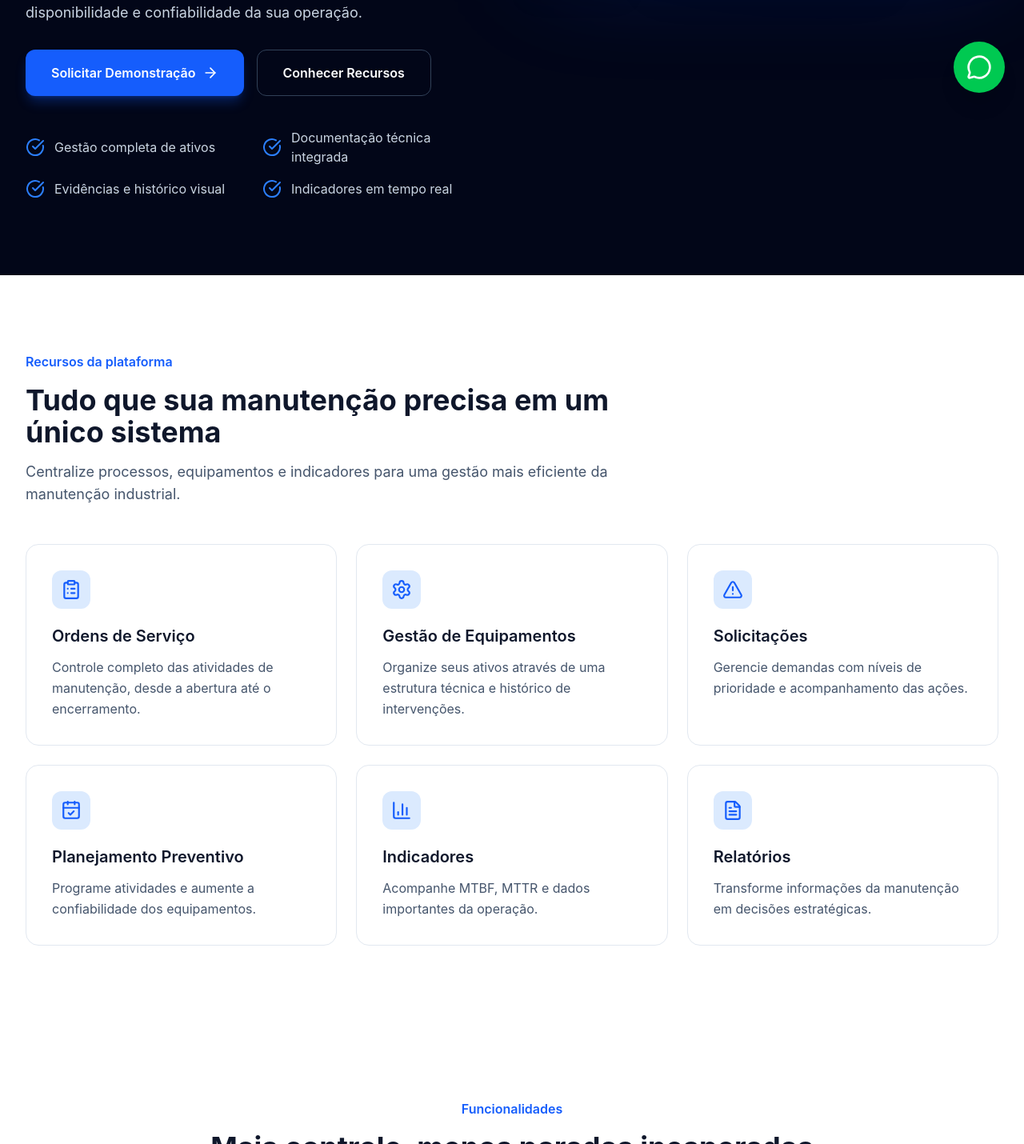
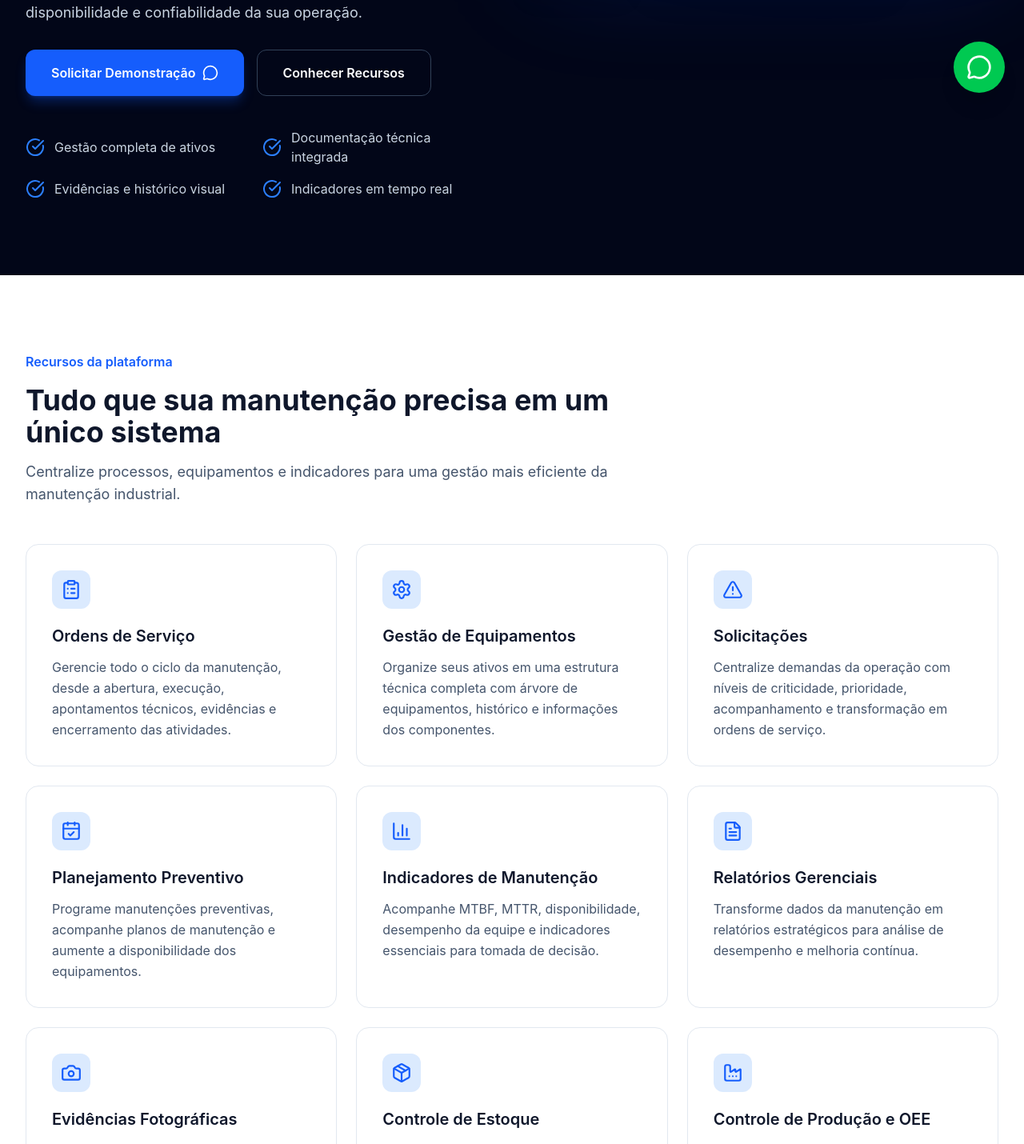
Before and after one commit to gabrielclaumann55/claumann-site, a React (Vite) app: page / in a window 1280 px wide. Shown: the part 660-2090 px from the top of the page at 80% size. Built offline with nearby package versions, Linux system fonts and the light colour scheme.

Commit message:
mudanças estruturais e botoes

```diff
--- a/src/components/Hero/Hero.tsx
+++ b/src/components/Hero/Hero.tsx
@@ -1,10 +1,22 @@
 import { useState } from "react";
-import { ArrowRight, CheckCircle, Play } from "lucide-react";
+import { ArrowRight, CheckCircle, Play, MessageCircle } from "lucide-react";
 import videoDemo from "../../assets/videos/apresentacao.mp4";
 import dashboard from "../../assets/images/dashboard.png";
 
 function Hero() {
   const [openVideo, setOpenVideo] = useState(false);
+  const whatsappNumber = "5541997328757";
+
+const handleWhatsApp = () => {
+  const message = encodeURIComponent(
+    "Olá, gostaria de conhecer a Claumann Sistemas Integrados e solicitar uma demonstração da plataforma de manutenção industrial."
+  );
+
+  window.open(
+    `https://wa.me/${whatsappNumber}?text=${message}`,
+    "_blank"
+  );
+};
 
   return (
     <section className="relative overflow-hidden bg-slate-950 pt-24 text-white">
@@ -49,13 +61,30 @@ function Hero() {
           {/* Botões */}
           <div className="mt-8 flex flex-col gap-4 sm:flex-row">
 
-            <a
-              href="#contato"
-              className="flex items-center justify-center gap-2 rounded-xl bg-blue-600 px-8 py-4 font-semibold text-white shadow-lg shadow-blue-600/30 transition-all duration-300 hover:-translate-y-1 hover:bg-blue-500"
-            >
-              Solicitar Demonstração
-              <ArrowRight size={20} />
-            </a>
+           <button
+  onClick={handleWhatsApp}
+  className="
+    flex
+    items-center
+    justify-center
+    gap-2
+    rounded-xl
+    bg-blue-600
+    px-8
+    py-4
+    font-semibold
+    text-white
+    shadow-lg
+    shadow-blue-600/30
+    transition-all
+    duration-300
+    hover:-translate-y-1
+    hover:bg-blue-500
+  "
+>
+  Solicitar Demonstração
+  <MessageCircle size={20} />
+</button>
 
 
             <a
--- a/src/components/Indicators/Indicators.tsx
+++ b/src/components/Indicators/Indicators.tsx
@@ -1,33 +1,71 @@
-import { Activity, Clock3, BarChart3, ShieldCheck } from "lucide-react";
-
+import {
+  Activity,
+  Clock3,
+  BarChart3,
+  ShieldCheck,
+  Gauge,
+  DollarSign,
+  Users,
+  Wrench
+} from "lucide-react";
 function Indicators() {
  const items = [
   {
     icon: Activity,
     title: "MTBF",
     description:
-        "Monitore o tempo médio entre falhas e aumente a confiabilidade dos equipamentos.",
+      "Analise o tempo médio entre falhas e identifique oportunidades para aumentar a confiabilidade dos equipamentos.",
   },
+
   {
     icon: Clock3,
     title: "MTTR",
     description:
-        "Acompanhe o tempo médio de reparo para reduzir paradas.",
+      "Monitore o tempo médio de reparo e reduza o impacto das paradas no processo produtivo.",
   },
+
+  {
+    icon: Gauge,
+    title: "Disponibilidade",
+    description:
+      "Acompanhe a disponibilidade dos ativos e visualize quais equipamentos impactam sua operação.",
+  },
+
   {
     icon: BarChart3,
-      title: "Indicadores",
+    title: "OEE e Performance",
     description:
-        "Visualize gráficos e métricas para apoiar decisões da manutenção.",
+      "Avalie eficiência operacional, perdas produtivas e principais causas de paradas.",
   },
+
+  {
+    icon: Wrench,
+    title: "Preventiva x Corretiva",
+    description:
+      "Compare a evolução das manutenções preventivas e corretivas para melhorar o planejamento.",
+  },
+
+  {
+    icon: DollarSign,
+    title: "Custos da Manutenção",
+    description:
+      "Tenha visibilidade dos recursos utilizados, peças consumidas e investimentos realizados.",
+  },
+
+  {
+    icon: Users,
+    title: "Performance da Equipe",
+    description:
+      "Acompanhe produtividade, tempo de atendimento e execução das atividades da manutenção.",
+  },
+
   {
     icon: ShieldCheck,
-      title: "Rastreabilidade",
+    title: "Rastreabilidade Total",
     description:
-        "Histórico completo das intervenções realizadas nos ativos.",
+      "Tenha histórico completo dos equipamentos, intervenções, usuários e alterações realizadas.",
   },
 ];
-
   return (
     <section className="bg-slate-900 py-24 text-white">
       <div className="mx-auto max-w-7xl px-8">
@@ -39,12 +77,11 @@ function Indicators() {
           </span>
 
           <h2 className="mt-4 text-4xl font-bold">
-            Gestão baseada em indicadores
+            Decisões baseadas em dados reais
           </h2>
 
           <p className="mt-6 text-slate-300 text-lg">
-            Acompanhe os principais indicadores da manutenção e tenha
-            informações confiáveis para a tomada de decisão.
+           Transforme dados da manutenção em informações estratégicas para reduzir falhas, aumentar disponibilidade e melhorar continuamente seus processos.
           </p>
 
         </div>
--- a/src/components/Pricing/Pricing.tsx
+++ b/src/components/Pricing/Pricing.tsx
@@ -1,19 +1,19 @@
-import { Check } from "lucide-react";
+import { Check, MessageCircle } from "lucide-react";
 
 
 const plans = [
 
   {
     name: "Starter",
-    price: "Sob consulta",
+    price: "Ideal para começar",
     description:
-      "Ideal para empresas que desejam iniciar a digitalização da manutenção industrial.",
+      "Para empresas que desejam iniciar a digitalização da manutenção industrial.",
 
     features: [
       "Abertura e fechamento de Ordens de Serviço",
       "Árvore de Equipamentos",
-      "Dashboard completa",
-      "Histórico de manutenção"
+      "Dashboard de manutenção",
+      "Histórico dos equipamentos"
     ],
 
     highlight: false
@@ -22,9 +22,9 @@ const plans = [
 
   {
     name: "Professional",
-    price: "Sob consulta",
+    price: "Mais escolhido",
     description:
-      "Para empresas que buscam controle completo da manutenção e indicadores operacionais.",
+      "Para empresas que buscam controle completo da manutenção e gestão por indicadores.",
 
     features: [
       "Tudo do plano Starter",
@@ -40,9 +40,9 @@ const plans = [
 
   {
     name: "Plus",
-    price: "Sob consulta",
+    price: "Solução personalizada",
     description:
-      "Solução personalizada para operações industriais com necessidades específicas.",
+      "Para operações industriais que precisam de recursos avançados e adaptações específicas.",
 
     features: [
       "Customizações avançadas",
@@ -56,7 +56,25 @@ const plans = [
 
 ];
 
+
 function Pricing() {
+
+const whatsappNumber = "5541997328757";
+
+
+function handleWhatsApp(plan:string){
+
+const message = encodeURIComponent(
+`Olá, gostaria de conhecer o plano ${plan} da Claumann Sistemas Integrados e saber como implantar a plataforma na minha empresa.`
+);
+
+
+window.open(
+`https://wa.me/${whatsappNumber}?text=${message}`,
+"_blank"
+);
+
+}
 
 
 return (
@@ -98,7 +116,7 @@ Escolha a solução ideal para sua manutenção
 mt-6
 text-slate-300
 ">
-Planos flexíveis para diferentes níveis de maturidade industrial.
+Converse com nosso time e encontre o plano adequado para o nível de maturidade da sua operação.
 </p>
 
 
@@ -120,6 +138,7 @@ lg:grid-cols-3
 <div
 key={index}
 className={`
+
 rounded-3xl
 p-8
 border
@@ -127,10 +146,15 @@ transition
 
 ${
 plan.highlight
+
 ?
+
 "border-blue-500 bg-blue-900/20 scale-105 shadow-xl"
+
 :
+
 "border-slate-700 bg-slate-900"
+
 }
 
 `}
@@ -145,14 +169,16 @@ font-bold
 </h3>
 
 
+
 <div className="
 mt-6
-text-4xl
+text-3xl
 font-bold
+text-blue-400
 ">
 {plan.price}
+</div>
 
-</div>
 
 
 <p className="
@@ -162,15 +188,6 @@ text-slate-300
 {plan.description}
 </p>
 
-
-
-<div className="
-mt-6
-text-sm
-text-blue-300
-">
-
-</div>
 
 
 
@@ -210,27 +227,44 @@ className="text-blue-400"
 
 
 
+
 <button
+
+onClick={() => handleWhatsApp(plan.name)}
+
 className={`
+
 mt-10
 w-full
 rounded-xl
 py-3
 font-semibold
+flex
+items-center
+justify-center
+gap-2
 transition
 
 ${
 plan.highlight
+
 ?
+
 "bg-blue-600 hover:bg-blue-500"
+
 :
+
 "bg-slate-800 hover:bg-slate-700"
+
 }
 
 `}
+
 >
 
-Agendar demonstração
+<MessageCircle size={20}/>
+
+Quero contratar este plano
 
 </button>
 
@@ -240,6 +274,64 @@ Agendar demonstração
 
 
 ))}
+
+
+</div>
+
+
+
+<div className="
+mt-16
+rounded-2xl
+bg-blue-600/20
+border
+border-blue-500/30
+p-8
+text-center
+">
+
+
+<h3 className="
+text-2xl
+font-bold
+">
+
+Pronto para elevar sua manutenção?
+
+</h3>
+
+
+<p className="
+mt-3
+text-slate-300
+">
+
+Fale agora com nossa equipe e descubra como a Claumann pode ajudar sua empresa a reduzir falhas e aumentar a eficiência operacional.
+
+</p>
+
+
+
+<button
+
+onClick={() => handleWhatsApp("implantação")}
+
+className="
+mt-6
+rounded-xl
+bg-blue-600
+px-8
+py-3
+font-semibold
+hover:bg-blue-500
+transition
+"
+
+>
+
+Falar com especialista
+
+</button>
 
 
 </div>
--- a/src/components/Stats/Stats.tsx
+++ b/src/components/Stats/Stats.tsx
@@ -1,50 +1,88 @@
 function Stats() {
+  const stats = [
+    {
+      value: "+500",
+      title: "Equipamentos gerenciados",
+      description:
+        "Organize seus ativos industriais com histórico técnico completo e rastreabilidade."
+    },
+
+    {
+      value: "+10.000",
+      title: "Ordens de Serviço",
+      description:
+        "Controle atividades de manutenção, execução, evidências e encerramentos."
+    },
+
+    {
+      value: "24/7",
+      title: "Acesso à plataforma",
+      description:
+        "Informações disponíveis em nuvem para equipes de manutenção e gestão."
+    },
+
+    {
+      value: "MTBF",
+      title: "Confiabilidade dos ativos",
+      description:
+        "Analise falhas e acompanhe indicadores para melhorar a disponibilidade."
+    }
+  ];
+
   return (
     <section className="bg-blue-600 py-20 text-white">
 
       <div className="mx-auto max-w-7xl px-8">
 
-        <div className="text-center">
+        <div className="text-center max-w-3xl mx-auto">
 
           <h2 className="text-4xl font-bold">
-            Tecnologia para uma manutenção mais eficiente
+            Uma plataforma preparada para a indústria
           </h2>
 
           <p className="mt-6 text-lg text-blue-100">
-            Centralize informações, acompanhe indicadores e tenha mais controle sobre os seus ativos industriais.
+            Centralize equipamentos, processos e indicadores em um único
+            ambiente para uma gestão de manutenção mais eficiente.
           </p>
 
         </div>
 
+
         <div className="mt-16 grid gap-8 md:grid-cols-2 lg:grid-cols-4">
 
-          <div className="text-center">
-            <h3 className="text-5xl font-bold">100%</h3>
-            <p className="mt-3 text-blue-100">
-              Histórico das Ordens de Serviço
-            </p>
-          </div>
+          {stats.map((stat, index) => (
 
-          <div className="text-center">
-            <h3 className="text-5xl font-bold">24/7</h3>
-            <p className="mt-3 text-blue-100">
-              Acesso em nuvem
-            </p>
-          </div>
+            <div
+              key={index}
+              className="
+                text-center
+                rounded-2xl
+                bg-blue-500/30
+                p-8
+                border
+                border-blue-400/30
+                hover:bg-blue-500/40
+                transition
+              "
+            >
 
-          <div className="text-center">
-            <h3 className="text-5xl font-bold">MTBF</h3>
-            <p className="mt-3 text-blue-100">
-              Indicadores de confiabilidade
-            </p>
-          </div>
+              <h3 className="text-5xl font-bold">
+                {stat.value}
+              </h3>
 
-          <div className="text-center">
-            <h3 className="text-5xl font-bold">MTTR</h3>
-            <p className="mt-3 text-blue-100">
-              Indicadores de desempenho
-            </p>
-          </div>
+
+              <p className="mt-3 text-xl font-semibold">
+                {stat.title}
+              </p>
+
+
+              <p className="mt-3 text-blue-100 leading-relaxed">
+                {stat.description}
+              </p>
+
+            </div>
+
+          ))}
 
         </div>
 
--- a/src/components/WhyChoose/WhyChoose.tsx
+++ b/src/components/WhyChoose/WhyChoose.tsx
@@ -1,81 +1,108 @@
 import { CheckCircle } from "lucide-react";
 
 function WhyChoose() {
+
+  const advantages = [
+    {
+      title: "Especializado em manutenção industrial",
+      description:
+        "Uma plataforma criada considerando a rotina real de fábricas, equipes de manutenção e processos industriais."
+    },
+
+    {
+      title: "Controle completo dos ativos",
+      description:
+        "Gerencie equipamentos, componentes, histórico de intervenções e informações técnicas em uma única estrutura."
+    },
+
+    {
+      title: "Redução de paradas e falhas",
+      description:
+        "Utilize indicadores e históricos para identificar problemas, melhorar preventivas e aumentar a disponibilidade."
+    },
+
+    {
+      title: "Rastreabilidade para auditorias",
+      description:
+        "Tenha registros completos de serviços realizados, evidências, responsáveis e alterações do sistema."
+    },
+
+    {
+      title: "Decisões baseadas em dados",
+      description:
+        "Transforme informações da manutenção em indicadores estratégicos como MTBF, MTTR, disponibilidade e desempenho."
+    },
+
+    {
+      title: "Acesso seguro em nuvem",
+      description:
+        "Tenha sua manutenção conectada de qualquer lugar com usuários, permissões e informações sempre disponíveis."
+    }
+  ];
+
+
   return (
     <section className="bg-slate-100 py-24">
 
       <div className="mx-auto max-w-7xl px-8">
 
-        <div className="text-center">
+        <div className="text-center max-w-3xl mx-auto">
 
           <span className="font-semibold text-blue-600">
             Por que escolher a Claumann?
           </span>
 
           <h2 className="mt-4 text-4xl font-bold text-slate-900">
-            Desenvolvido para a indústria
+            Tecnologia aplicada à realidade industrial
           </h2>
 
           <p className="mt-6 text-lg text-slate-600">
-            Uma plataforma criada para aumentar o controle, reduzir paradas
-            e facilitar a gestão da manutenção.
+            Uma plataforma desenvolvida para transformar a manutenção
+            em um processo mais organizado, previsível e eficiente.
           </p>
 
         </div>
 
-        <div className="mt-16 grid gap-6 md:grid-cols-2">
 
-          <div className="rounded-xl border border-slate-200 bg-white p-6 shadow-sm">
+        <div className="mt-16 grid gap-6 md:grid-cols-2 lg:grid-cols-3">
+
+          {advantages.map((item,index)=>(
+
+            <div
+              key={index}
+              className="
+              rounded-xl
+              border
+              border-slate-200
+              bg-white
+              p-6
+              shadow-sm
+              hover:shadow-lg
+              transition
+              "
+            >
+
               <div className="flex items-center gap-3">
-              <CheckCircle className="text-blue-600" />
+
+                <CheckCircle
+                  className="text-blue-600"
+                  size={24}
+                />
+
                 <h3 className="text-xl font-bold text-slate-900">
-                Controle completo
+                  {item.title}
                 </h3>
+
               </div>
 
-            <p className="mt-4 text-slate-600">
-              Gerencie Ordens de Serviço, equipamentos e solicitações em um único ambiente.
+
+              <p className="mt-4 text-slate-600 leading-relaxed">
+                {item.description}
               </p>
+
             </div>
 
-          <div className="rounded-xl border border-slate-200 bg-white p-6 shadow-sm">
-            <div className="flex items-center gap-3">
-              <CheckCircle className="text-blue-600" />
-              <h3 className="text-xl font-bold text-slate-900">
-                Indicadores
-              </h3>
-            </div>
-
-            <p className="mt-4 text-slate-600">
-              Visualize MTBF, MTTR e outras informações estratégicas para apoiar decisões.
-            </p>
-          </div>
-
-          <div className="rounded-xl border border-slate-200 bg-white p-6 shadow-sm">
-            <div className="flex items-center gap-3">
-              <CheckCircle className="text-blue-600" />
-              <h3 className="text-xl font-bold text-slate-900">
-                Rastreabilidade
-              </h3>
-            </div>
-
-            <p className="mt-4 text-slate-600">
-              Histórico completo das intervenções realizadas em cada equipamento.
-            </p>
-          </div>
-
-          <div className="rounded-xl border border-slate-200 bg-white p-6 shadow-sm">
-            <div className="flex items-center gap-3">
-              <CheckCircle className="text-blue-600" />
-              <h3 className="text-xl font-bold text-slate-900">
-                Plataforma em nuvem
-              </h3>
-            </div>
-
-            <p className="mt-4 text-slate-600">
-              Acesse o sistema de qualquer lugar com segurança e praticidade.
-            </p>
-          </div>
+          ))}
 
         </div>
 
--- a/src/components/Workflow/Workflow.tsx
+++ b/src/components/Workflow/Workflow.tsx
@@ -1,6 +1,39 @@
 import { CheckCircle } from "lucide-react";
 
 function Workflow() {
+  const steps = [
+    {
+      title: "1. Estruture seus equipamentos",
+      description:
+        "Cadastre máquinas, linhas produtivas, componentes e ativos em uma árvore técnica organizada, criando uma base completa da sua manutenção."
+    },
+    {
+      title: "2. Planeje suas manutenções",
+      description:
+        "Crie planos preventivos, defina periodicidades e acompanhe as atividades programadas para aumentar a confiabilidade dos equipamentos."
+    },
+    {
+      title: "3. Receba solicitações e prioridades",
+      description:
+        "Centralize demandas da operação, classifique criticidades e transforme necessidades em ações organizadas."
+    },
+    {
+      title: "4. Execute as Ordens de Serviço",
+      description:
+        "Controle equipes, materiais utilizados, tempos de execução, checklists e registre todas as informações da intervenção."
+    },
+    {
+      title: "5. Registre evidências e histórico",
+      description:
+        "Adicione fotos antes e depois, informações técnicas e mantenha todo o histórico dos equipamentos rastreável."
+    },
+    {
+      title: "6. Analise resultados e evolua",
+      description:
+        "Utilize indicadores como MTBF, MTTR, disponibilidade e relatórios para tomar decisões estratégicas e melhorar continuamente."
+    }
+  ];
+
   return (
     <section className="bg-slate-50 py-24">
 
@@ -13,69 +46,46 @@ function Workflow() {
           </span>
 
           <h2 className="mt-4 text-4xl font-bold text-slate-900">
-            Um fluxo simples para controlar toda a manutenção
+            Do planejamento à melhoria contínua da manutenção
           </h2>
 
           <p className="mt-6 text-lg text-slate-600">
-            Organize sua manutenção do cadastro dos equipamentos até os
-            indicadores de desempenho em um único sistema.
+            Um fluxo completo para organizar equipes, equipamentos e processos
+            em uma única plataforma inteligente de manutenção industrial.
           </p>
 
         </div>
 
+
         <div className="mt-16 space-y-6">
 
-          <div className="rounded-2xl bg-white border border-slate-200 p-8 shadow-sm">
+          {steps.map((step,index)=>(
+            <div
+              key={index}
+              className="rounded-2xl bg-white border border-slate-200 p-8 shadow-sm hover:shadow-lg transition"
+            >
+
               <div className="flex items-center gap-4">
-              <CheckCircle className="text-blue-600" size={30}/>
+
+                <CheckCircle
+                  className="text-blue-600"
+                  size={30}
+                />
+
                 <h3 className="text-2xl font-bold text-slate-900">
-                1. Cadastre seus equipamentos
+                  {step.title}
                 </h3>
+
               </div>
 
-            <p className="mt-4 text-slate-600">
-              Organize máquinas, ativos e componentes em uma estrutura técnica completa.
+
+              <p className="mt-4 text-slate-600 leading-relaxed">
+                {step.description}
               </p>
+
+
             </div>
-
-          <div className="rounded-2xl bg-white border border-slate-200 p-8 shadow-sm">
-            <div className="flex items-center gap-4">
-              <CheckCircle className="text-blue-600" size={30}/>
-              <h3 className="text-2xl font-bold text-slate-900">
-                2. Planeje a manutenção
-              </h3>
-            </div>
-
-            <p className="mt-4 text-slate-600">
-              Programe atividades preventivas e acompanhe toda a rotina da equipe.
-            </p>
-          </div>
-
-          <div className="rounded-2xl bg-white border border-slate-200 p-8 shadow-sm">
-            <div className="flex items-center gap-4">
-              <CheckCircle className="text-blue-600" size={30}/>
-              <h3 className="text-2xl font-bold text-slate-900">
-                3. Execute as Ordens de Serviço
-              </h3>
-            </div>
-
-            <p className="mt-4 text-slate-600">
-              Registre atividades, peças utilizadas, responsáveis e evidências.
-            </p>
-          </div>
-
-          <div className="rounded-2xl bg-white border border-slate-200 p-8 shadow-sm">
-            <div className="flex items-center gap-4">
-              <CheckCircle className="text-blue-600" size={30}/>
-              <h3 className="text-2xl font-bold text-slate-900">
-                4. Analise os indicadores
-              </h3>
-            </div>
-
-            <p className="mt-4 text-slate-600">
-              Acompanhe MTBF, MTTR, relatórios e histórico para melhorar continuamente a manutenção.
-            </p>
-          </div>
+          ))}
 
         </div>
 
--- a/src/components/sections/Modules.tsx
+++ b/src/components/sections/Modules.tsx
@@ -4,7 +4,13 @@ import {
   AlertTriangle,
   CalendarCheck,
   BarChart3,
-  FileText
+  FileText,
+  Camera,
+  Package,
+  Factory,
+  Search,
+  Lightbulb,
+  ShieldCheck
 } from "lucide-react";
 
 
@@ -15,45 +21,86 @@ const modules = [
     icon: ClipboardList,
     title: "Ordens de Serviço",
     description:
-    "Controle completo das atividades de manutenção, desde a abertura até o encerramento."
+      "Gerencie todo o ciclo da manutenção, desde a abertura, execução, apontamentos técnicos, evidências e encerramento das atividades."
   },
 
   {
     icon: Settings,
     title: "Gestão de Equipamentos",
     description:
-    "Organize seus ativos através de uma estrutura técnica e histórico de intervenções."
+      "Organize seus ativos em uma estrutura técnica completa com árvore de equipamentos, histórico e informações dos componentes."
   },
 
   {
     icon: AlertTriangle,
     title: "Solicitações",
     description:
-    "Gerencie demandas com níveis de prioridade e acompanhamento das ações."
+      "Centralize demandas da operação com níveis de criticidade, prioridade, acompanhamento e transformação em ordens de serviço."
   },
 
   {
     icon: CalendarCheck,
     title: "Planejamento Preventivo",
     description:
-    "Programe atividades e aumente a confiabilidade dos equipamentos."
+      "Programe manutenções preventivas, acompanhe planos de manutenção e aumente a disponibilidade dos equipamentos."
   },
 
   {
     icon: BarChart3,
-    title: "Indicadores",
+    title: "Indicadores de Manutenção",
     description:
-    "Acompanhe MTBF, MTTR e dados importantes da operação."
+      "Acompanhe MTBF, MTTR, disponibilidade, desempenho da equipe e indicadores essenciais para tomada de decisão."
   },
 
   {
     icon: FileText,
-    title: "Relatórios",
+    title: "Relatórios Gerenciais",
     description:
-    "Transforme informações da manutenção em decisões estratégicas."
+      "Transforme dados da manutenção em relatórios estratégicos para análise de desempenho e melhoria contínua."
+  },
+
+  {
+    icon: Camera,
+    title: "Evidências Fotográficas",
+    description:
+      "Registre antes e depois das intervenções, garantindo rastreabilidade e comprovação dos serviços realizados."
+  },
+
+  {
+    icon: Package,
+    title: "Controle de Estoque",
+    description:
+      "Gerencie peças, solicitações de materiais, consumo e disponibilidade dos itens utilizados na manutenção."
+  },
+
+  {
+    icon: Factory,
+    title: "Controle de Produção e OEE",
+    description:
+      "Monitore paradas, perdas produtivas e indicadores de eficiência para melhorar o desempenho operacional."
+  },
+
+  {
+    icon: Search,
+    title: "Análise de Falhas (RCA)",
+    description:
+      "Investigue causas raízes dos problemas e implemente ações para evitar reincidências."
+  },
+
+  {
+    icon: Lightbulb,
+    title: "Melhoria Contínua (Kaizen)",
+    description:
+      "Registre ideias de melhoria, acompanhe ações e incentive a evolução dos processos."
+  },
+
+  {
+    icon: ShieldCheck,
+    title: "Gestão e Auditoria",
+    description:
+      "Controle usuários, permissões, histórico de alterações e informações importantes para auditorias."
   }
 ];
-
 
 return (
 
```
Lines whose indentation alone changed are shown as unchanged.
